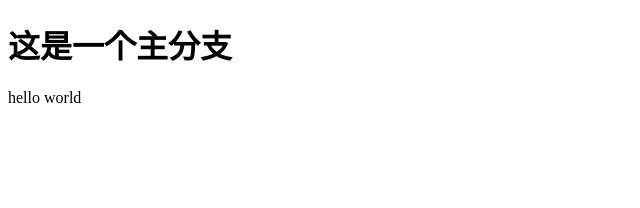
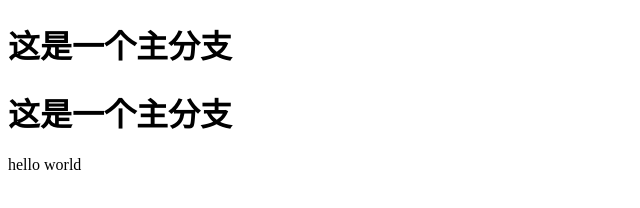
Before and after one commit to JinYaBei/gittest1, a plain HTML site: page index.html in a window 1280 px wide. Shown: the whole page, without its empty margins (0-640 px from the left). Drawn offline with Linux system fonts and the light colour scheme.

Commit message:
Update index.html

```diff
--- a/index.html
+++ b/index.html
@@ -6,6 +6,7 @@
 </head>
 <body>
 	<h1>这是一个主分支</h1>
+	<h1>这是一个主分支</h1>
 	<div>hello world</div>
 </body>
 </html>
```
